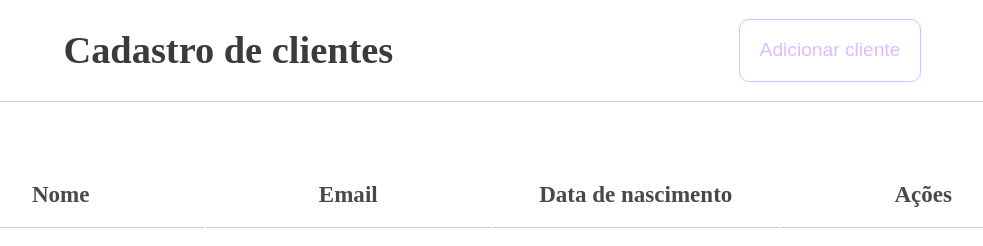
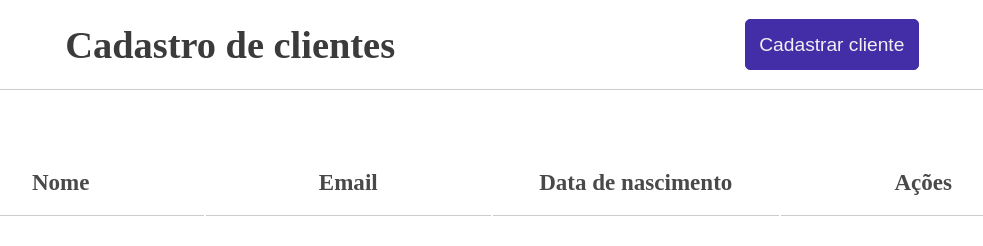
Before and after one commit to amandadeogr/CRUD, a plain HTML site: page index.html in a window 1280 px wide. Shown: the whole page, without its empty margins (148-1131 px from the left). Drawn offline with Linux system fonts and the light colour scheme.

Commit message:
fix button style

```diff
--- a/assets/css/header/button.css
+++ b/assets/css/header/button.css
@@ -1,15 +1,14 @@
 .header__button {
-   background-color: transparent;
-   border: 1px solid rgb(222, 188, 255);
-   border-radius: 10px;
-   color: rgb(222, 188, 255);
+   background-color: #442ea8;
+   border: 1px solid #442ea8;
+   border-radius: 5px;
+   cursor: pointer;
+   color: #f1f1f1;
    font-size: 1rem;
-   padding: 1rem;
-   cursor: pointer;
+   padding: .7rem;
+   transition: .8s;
 }
 
 .header__button:hover {
-   background-color: rgb(207, 156, 255);
-   color: black;
-   transition: .5s;
+   background-color: #241661;
 }
--- a/assets/css/modal/modal-buttons.css
+++ b/assets/css/modal/modal-buttons.css
@@ -2,7 +2,7 @@
    border-radius: 5px;
    color: white;
    cursor: pointer;
-   font-size: 1rem;
+   font-size: .8rem;
    padding: .8rem 1rem;
    transition: .5s;
 }
--- a/assets/css/table/button.css
+++ b/assets/css/table/button.css
@@ -8,8 +8,7 @@
    border-radius: 5px;
    border: none;
    cursor: pointer;
-   font-size: .9rem;
-   margin: .3rem;
+   font-size: .8rem;
    padding: .5rem;
 }
 
--- a/index.html
+++ b/index.html
@@ -29,7 +29,7 @@
    <main class="container">
       <header class="header">
          <h1 class="header__title">Cadastro de clientes</h1>
-         <button class="header__button" id="registerClient">Adicionar cliente</button>
+         <button class="header__button" id="registerClient">Cadastrar cliente</button>
       </header>
 
       <table class="table" id="table">
```
